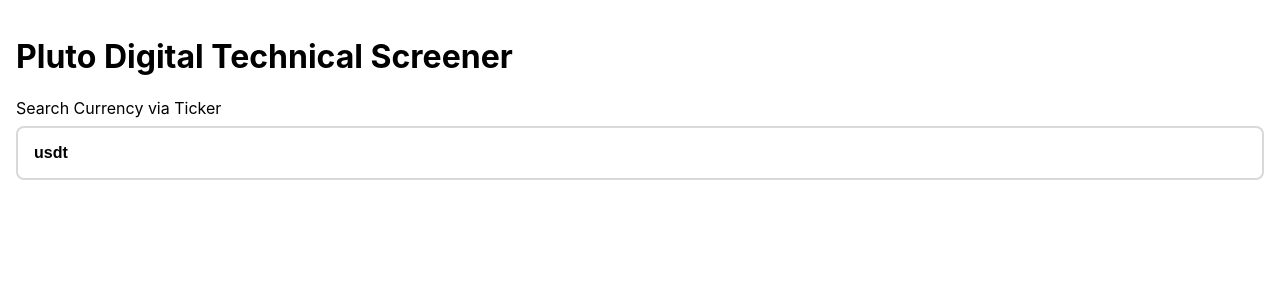
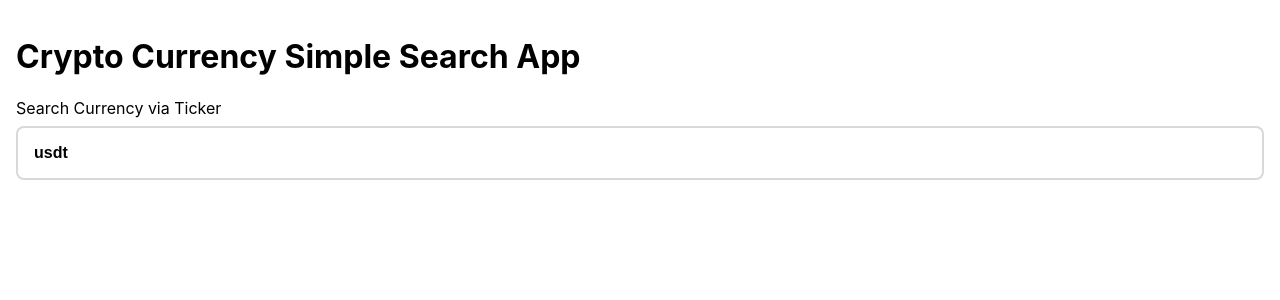
Before and after one commit to kingcarabao/cryptoscreener, a Next.js app in the folder app/: page /search in a window 1280 px wide. Shown: the top 300 px of the page. Built offline with nearby package versions, Linux system fonts and the light colour scheme; no server answers.

Commit message:
modified the h1 tag of the 'search' page

```diff
--- a/app/pages/search/index.tsx
+++ b/app/pages/search/index.tsx
@@ -54,7 +54,7 @@
 
     return (
         <Container>
-            <h1>Pluto Digital Technical Screener</h1>
+            <h1>Crypto Currency Simple Search App</h1>
             <Input
                 label="Search Currency via Ticker"
                 type="text"
```
